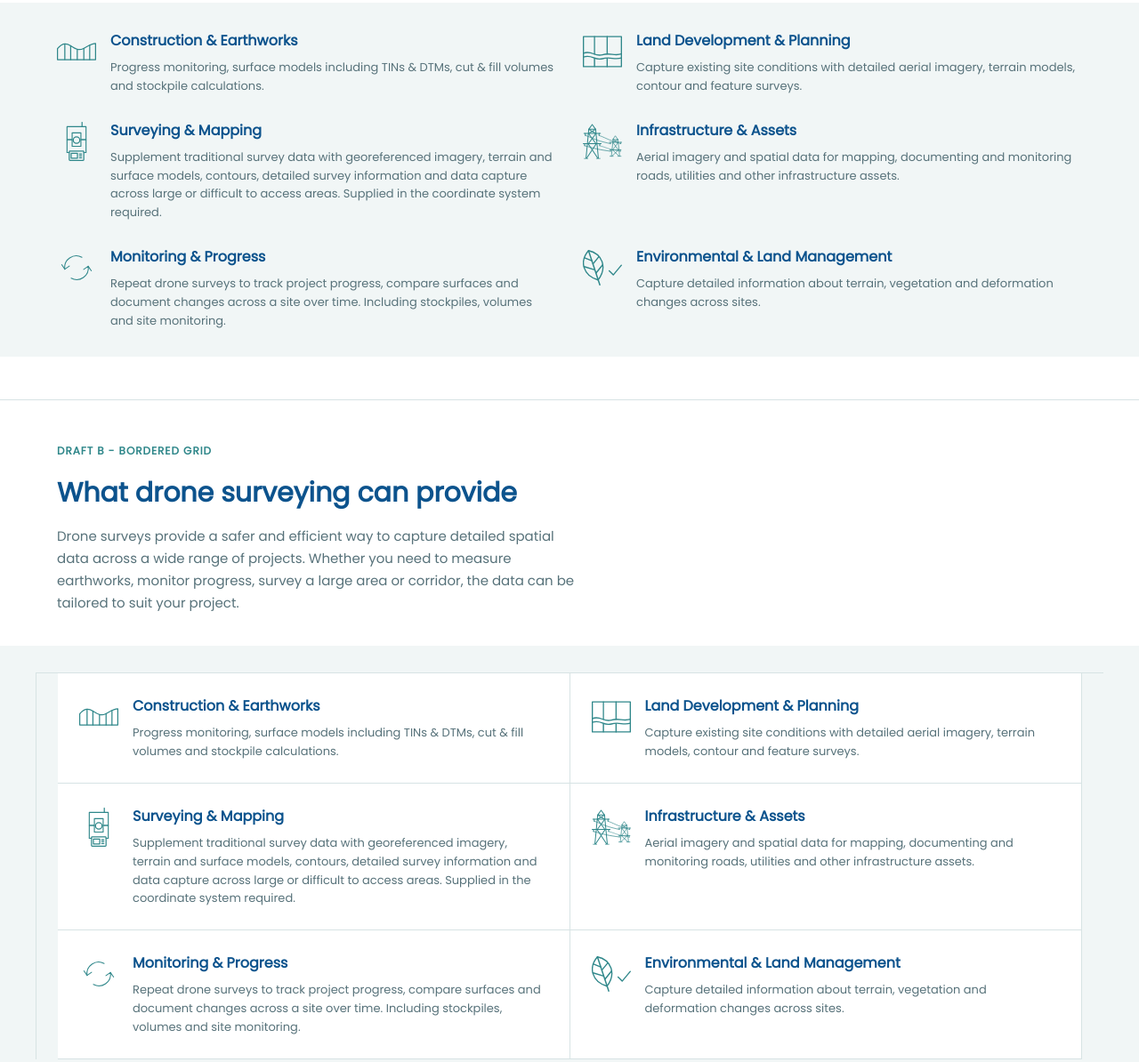
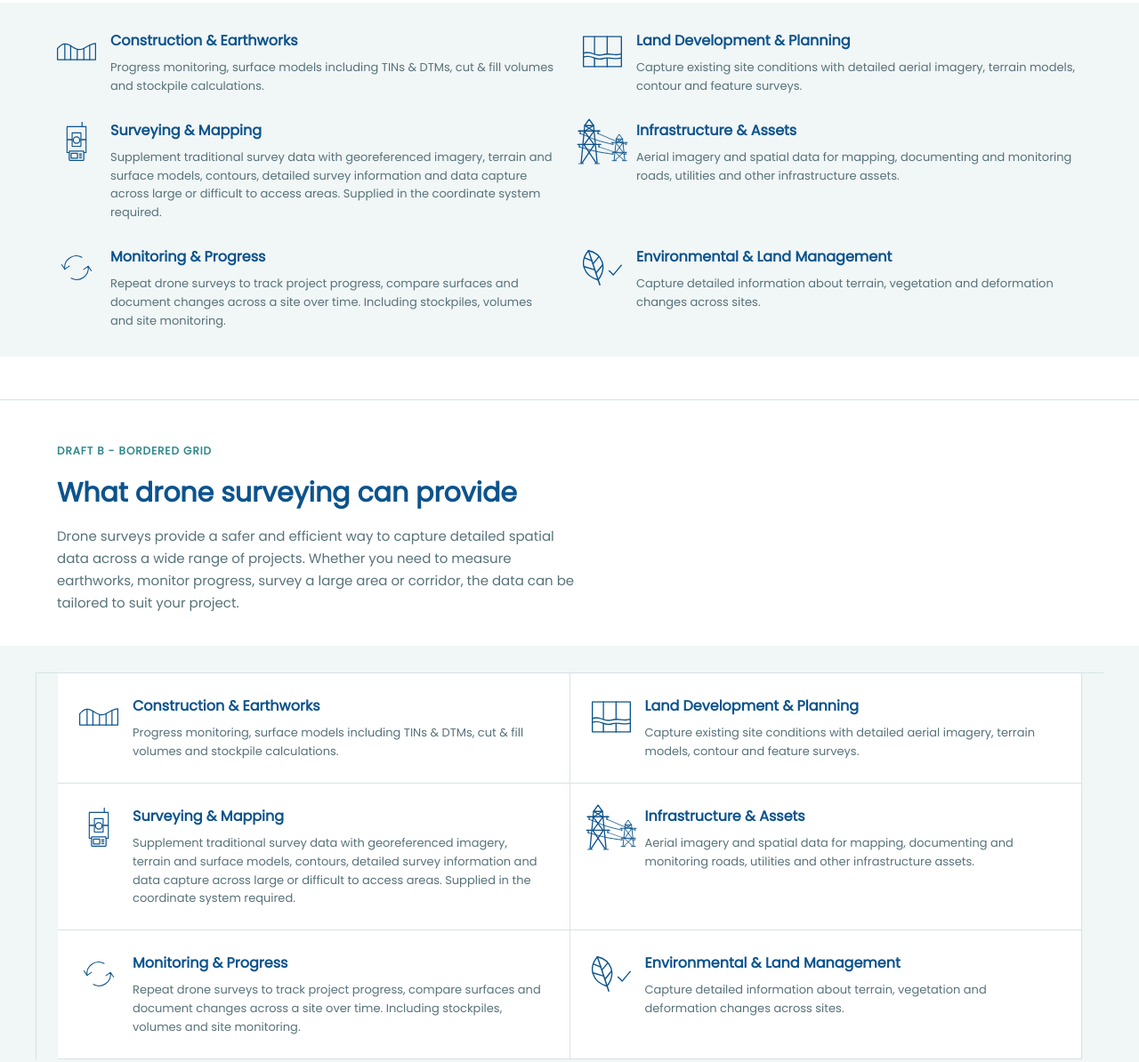
Before and after one commit to NBogoSorter/PixelSurveys, an Astro site: page / in a window 1280 px wide. Shown: the part 1740-2934 px from the top of the page at 89% size. Built offline with nearby package versions, Linux system fonts and the light colour scheme; Astro itself is replaced by a stand-in of ours.

Commit message:
Enlarge two icons and recolour the capability set
Icons now carry data-icon so individual ones can be targeted.

Safe & Compliant looked small because its artwork fills only ~52% of
the supplied 128 frame vertically, where its three siblings fill 69-80%.
Cropping the viewBox to the artwork brings it to 78% x 69%, in line with
the row, without touching the drawing or the layout box.

Infrastructure & Assets had the opposite problem: its frame is the most
tightly filled of the six, but its stroke ratio is the thinnest at 1:44
against ~1:33, so it rendered a 1.0px line and read faint. Scaled 1.3x
with a transform rather than width/height, so its layout box stays 44px
and the text in every card still starts on the same line.

Capability icons change from accent teal to --color-ink, matching the
title beside them - and matching the #0C538D the client drew them in.

```diff
--- a/src/components/CapabilitiesBorderedGrid.astro
+++ b/src/components/CapabilitiesBorderedGrid.astro
@@ -52,8 +52,19 @@
     width: 44px;
     height: 44px;
     margin-top: 3px;
-    color: var(--color-accent);
+    /* Matches .title beside it - and it's the colour the client drew these
+       icons in (#0C538D is --color-ink). */
+    color: var(--color-ink);
     flex-shrink: 0;
+  }
+
+  /* This icon's frame is the most tightly filled of the six, but its stroke
+     ratio is the thinnest (1:44 against ~1:33), so at 44px it renders a 1.0px
+     line and reads faint rather than small. Scaled with a transform, not
+     width/height, so its layout box stays 44px and the text in every card
+     still starts on the same line. */
+  .card :global(.icon[data-icon="infrastructure"]) {
+    transform: scale(1.3);
   }
 
   .body {
--- a/src/components/CapabilitiesOpenGrid.astro
+++ b/src/components/CapabilitiesOpenGrid.astro
@@ -46,8 +46,19 @@
     width: 44px;
     height: 44px;
     margin-top: 3px;
-    color: var(--color-accent);
+    /* Matches .title beside it - and it's the colour the client drew these
+       icons in (#0C538D is --color-ink). */
+    color: var(--color-ink);
     flex-shrink: 0;
+  }
+
+  /* This icon's frame is the most tightly filled of the six, but its stroke
+     ratio is the thinnest (1:44 against ~1:33), so at 44px it renders a 1.0px
+     line and reads faint rather than small. Scaled with a transform, not
+     width/height, so its layout box stays 44px and the text in every card
+     still starts on the same line. */
+  .card :global(.icon[data-icon="infrastructure"]) {
+    transform: scale(1.3);
   }
 
   .body {
--- a/src/components/CapabilityIcon.astro
+++ b/src/components/CapabilityIcon.astro
@@ -26,6 +26,7 @@
 {name === "construction" && (
   <svg
     class={className}
+    data-icon={name}
     viewBox="0 -7.9375 28.310415 28.310415"
     fill="none"
     stroke="currentColor"
@@ -51,6 +52,7 @@
 {name === "land" && (
   <svg
     class={className}
+    data-icon={name}
     viewBox="0 -2.645832 26.193748 26.193748"
     fill="none"
     stroke="currentColor"
@@ -83,6 +85,7 @@
 {name === "survey" && (
   <svg
     class={className}
+    data-icon={name}
     viewBox="-6.968267 0 28.489326 28.489326"
     fill="none"
     stroke="currentColor"
@@ -141,6 +144,7 @@
 {name === "infrastructure" && (
   <svg
     class={className}
+    data-icon={name}
     viewBox="0 -1.685164 30.221292 30.221292"
     fill="none"
     stroke="currentColor"
@@ -207,6 +211,7 @@
 {name === "monitoring" && (
   <svg
     class={className}
+    data-icon={name}
     viewBox="0 0 128 128"
     fill="none"
     stroke="currentColor"
@@ -230,6 +235,7 @@
 {name === "environment" && (
   <svg
     class={className}
+    data-icon={name}
     viewBox="0 -1.2062 25.522266 25.522266"
     fill="none"
     stroke="currentColor"
--- a/src/components/TrustIcon.astro
+++ b/src/components/TrustIcon.astro
@@ -21,6 +21,7 @@
 {name === "licensed" && (
   <svg
     class={className}
+    data-icon={name}
     viewBox="0 0 128 128"
     fill="none"
     stroke="currentColor"
@@ -53,6 +54,7 @@
 {name === "insured" && (
   <svg
     class={className}
+    data-icon={name}
     viewBox="0 0 128 128"
     fill="none"
     stroke="currentColor"
@@ -66,11 +68,17 @@
   </svg>
 )}
 
-{/* safe_compliant_operations.svg */}
+{/* safe_compliant_operations.svg - the artwork sits in x 26-102, y 27-94 of
+    the supplied 128 frame, filling only ~52% of it vertically where its three
+    siblings fill 69-80%. That dead margin is why it looked smaller than the
+    rest of the row. The viewBox is cropped to the artwork (plus a margin
+    matching the others) so it renders larger in the same 64px box - the
+    drawing itself is untouched. */}
 {name === "compliant" && (
   <svg
     class={className}
-    viewBox="0 0 128 128"
+    data-icon={name}
+    viewBox="15.3 11.8 97.4 97.4"
     fill="none"
     stroke="currentColor"
     stroke-width="3"
@@ -101,6 +109,7 @@
 {name === "accurate" && (
   <svg
     class={className}
+    data-icon={name}
     viewBox="0 0 128 128"
     fill="none"
     stroke="currentColor"
```
